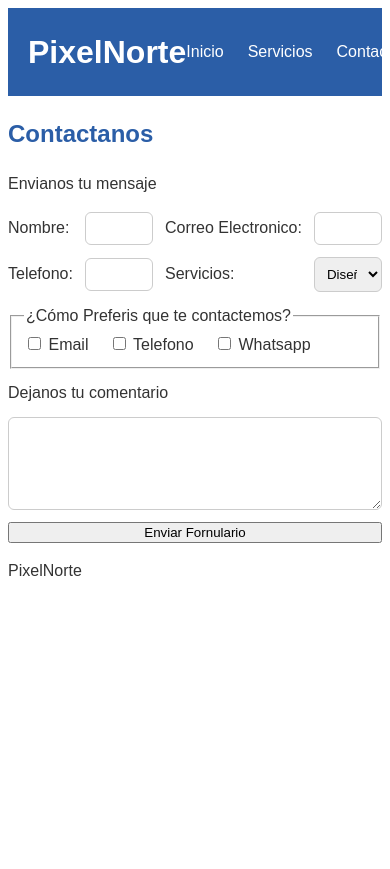
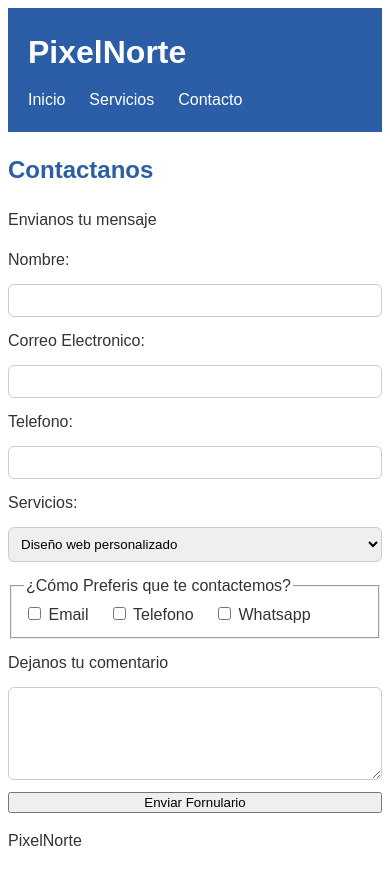
Before and after one commit to maxmarcast-glitch/pixelnorte, a plain HTML site: page contacto.html in a window 390 px wide. Before the commit the page ends 844 px from the top, so only its background shows below. Drawn offline with Linux system fonts and the light colour scheme.

Commit message:
Apilar el header y el formulario en una columna (base mobile)

```diff
--- a/style.css
+++ b/style.css
@@ -28,8 +28,9 @@ h2 {
 	color: #FFFFFF;
 	padding: 20px;
 	display: flex;
-	Justify-content: space-between;
-	align-items: center;
+	flex-direction: column;
+	align-items: flex-start;
+	gap: 12px;
 }
 
 #site-header h1 {
@@ -91,7 +92,7 @@ h2 {
 
 #formulario-contacto {
 	display: grid;
-	grid-template-columns: auto  1fr auto  1fr;
+	grid-template-columns: 1fr;
 	gap: 12px;
 	align-items: center;
 }
```
